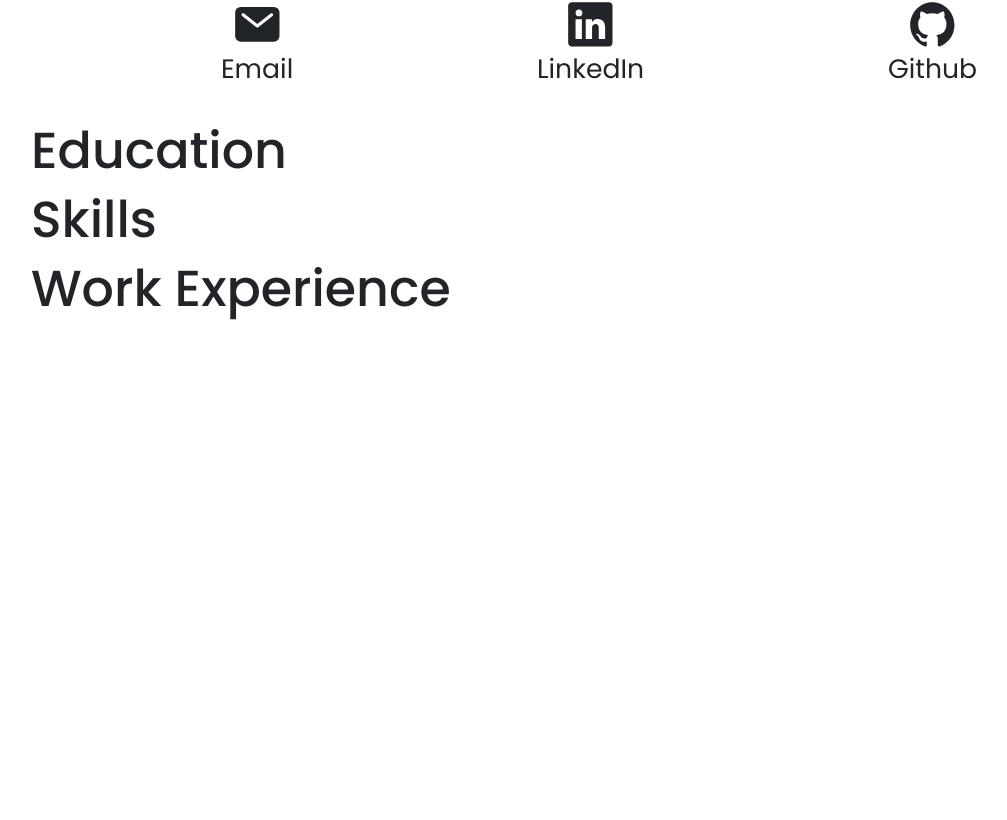
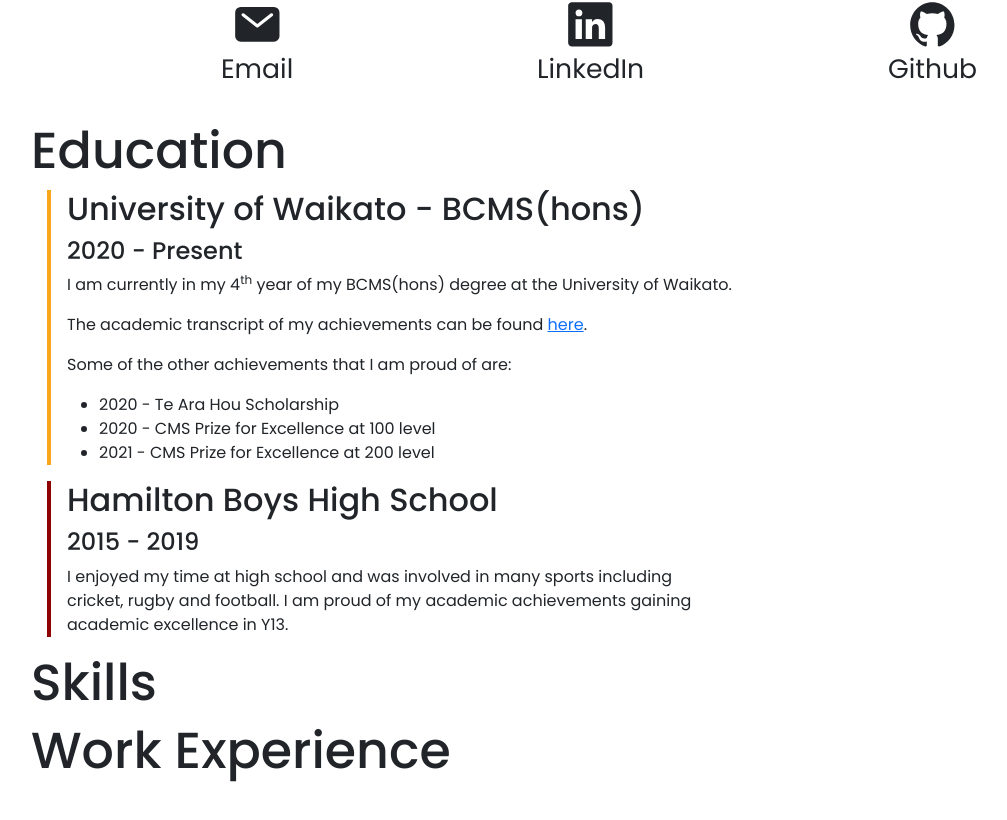
Before and after one commit to grady252/personal-website, a React (Create React App) app in the folder website/: page / in a window 1280 px wide. Shown: the part 934-1754 px from the top of the page, without its empty margins (41-1048 px from the left). Built offline with nearby package versions, Linux system fonts and the light colour scheme.

Commit message:
Added more information on home page

```diff
--- a/website/src/screens/Home/Home.css
+++ b/website/src/screens/Home/Home.css
@@ -79,3 +79,16 @@
 .socials > div:hover {
     color: grey;
 }
+
+.education > div {
+    margin-left: 1rem;
+    padding-left: 1rem;
+}
+
+.uow {
+    border-left: 4px solid #FAA61A;
+}
+
+.boys {
+    border-left: 4px solid #8f0100;
+}
--- a/website/src/screens/Home/Home.js
+++ b/website/src/screens/Home/Home.js
@@ -30,21 +30,41 @@ function Home() {
           <h1>Socials</h1>
           <div className='socials'>
             <div onClick={email}>
-              <IoMail/>
+              <IoMail />
               <p>Email</p>
             </div>
             <div onClick={linkedIn}>
-              <IoLogoLinkedin/>
+              <IoLogoLinkedin />
               <p>LinkedIn</p>
             </div>
             <div onClick={github}>
-              <IoLogoGithub/>
+              <IoLogoGithub />
               <p>Github</p>
             </div>
           </div>
-
           <h1>Education</h1>
-
+          <div className='education'>
+            <div className='uow'>
+              <h2>University of Waikato - BCMS(hons)</h2>
+              <h4>2020 - Present</h4>
+              <p>I am currently in my 4<sup>th</sup> year of my BCMS(hons) degree
+              at the University of Waikato.</p>
+              <p>The academic transcript of my achievements can be found <a href='AcademicRecord.pdf'>here</a>.</p>
+              <p>Some of the other achievements that I am proud of are:</p>
+              <ul>
+                <li>2020 - Te Ara Hou Scholarship</li>
+                <li>2020 - CMS Prize for Excellence at 100 level</li>
+                <li>2021 - CMS Prize for Excellence at 200 level</li>
+              </ul>
+            </div>
+            <div className='boys'>
+              <h2>Hamilton Boys High School</h2>
+              <h4>2015 - 2019</h4>
+              <p>I enjoyed my time at high school and was involved in many sports
+              including<br/>cricket, rugby and football. I am proud of my academic achievements
+              gaining<br/>academic excellence in Y13.</p>
+            </div>
+          </div>
           <h1>Skills</h1>
 
           <h1>Work Experience</h1>
```
Also changed, not shown: 1 other file (tests, documents, lock files or other folders).
